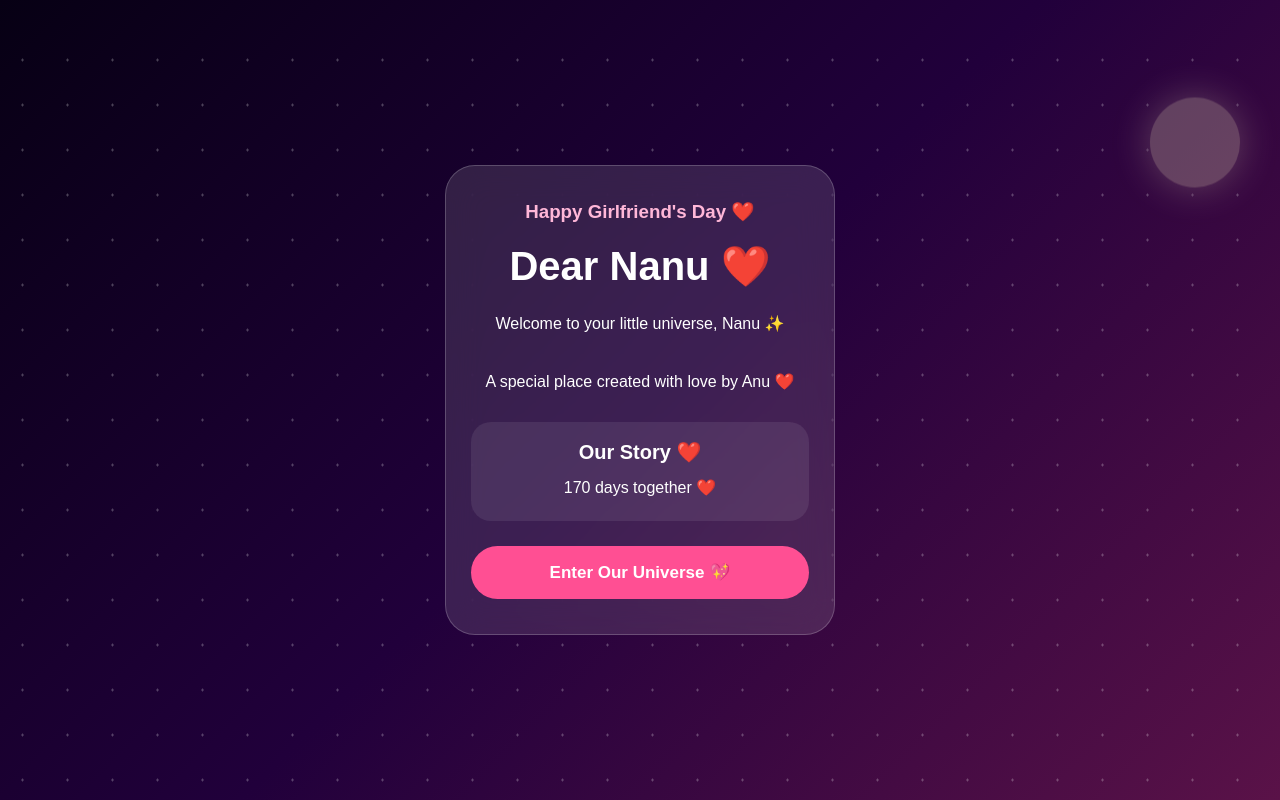
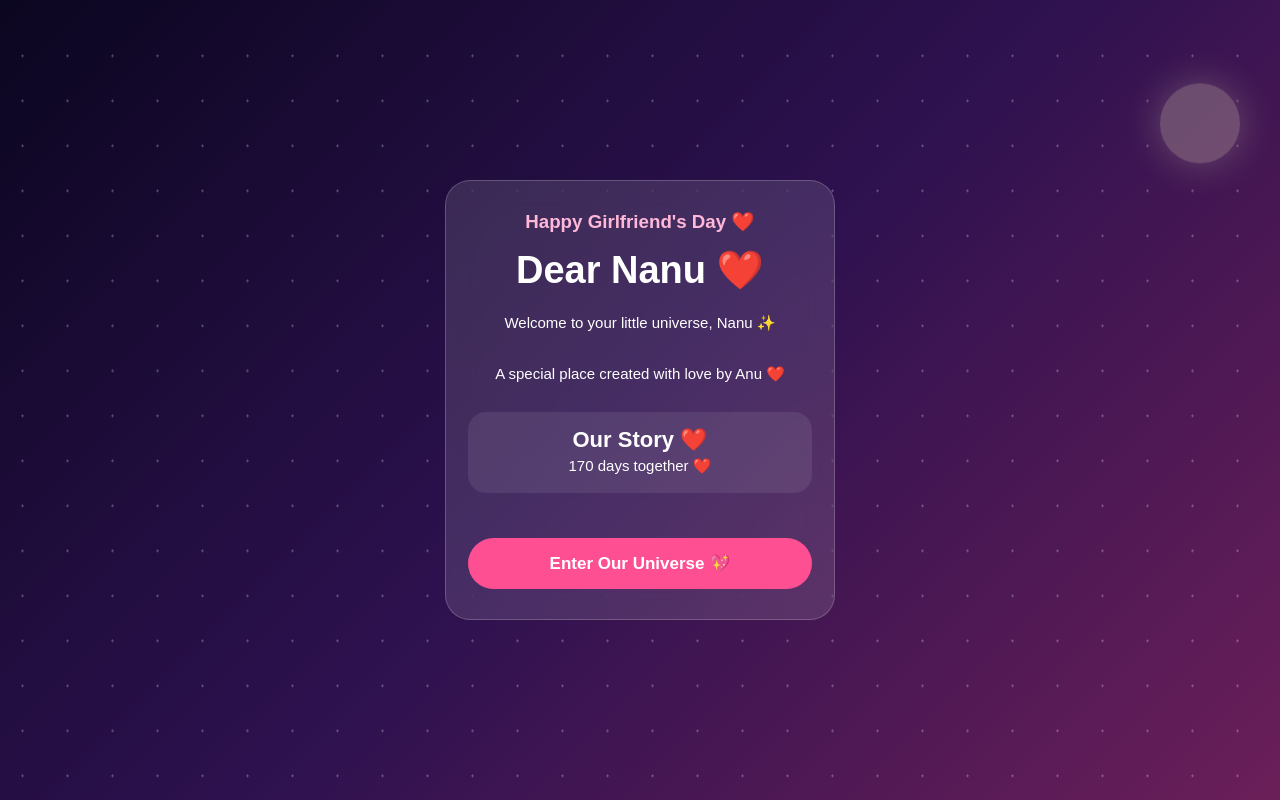
Before and after one commit to aneeshkumar2/nanu-universe, a plain HTML site: page index.html in a window 1280 px wide. Drawn offline with Linux system fonts and the light colour scheme.

Commit message:
Update style.css

```diff
--- a/css/style.css
+++ b/css/style.css
@@ -5,248 +5,154 @@
 }
 
 body{
-
     min-height:100vh;
-
     display:flex;
-
     justify-content:center;
-
     align-items:center;
-
     padding:20px;
-
-    font-family:Arial, sans-serif;
-
+    overflow:hidden;
+    font-family:Arial,Helvetica,sans-serif;
     color:white;
-
-    overflow:hidden;
-
-    background:
-    linear-gradient(
-    135deg,
-    #070014,
-    #21003b,
-    #5a1248
-    );
-
+    background:linear-gradient(135deg,#0b0620,#2d114f,#6b1f59);
 }
 
-
-/* stars */
-
 .background{
-
     position:fixed;
-
     inset:0;
-
     background-image:
-    radial-gradient(
-    white 1px,
-    transparent 1px
-    );
-
+        radial-gradient(white 1px,transparent 1px);
     background-size:45px 45px;
-
     opacity:.25;
-
-    animation:starsMove 40s linear infinite;
-
+    animation:stars 45s linear infinite;
 }
 
-
-@keyframes starsMove{
-
+@keyframes stars{
     from{
         transform:translateY(0);
     }
-
     to{
         transform:translateY(300px);
     }
-
 }
 
-
-
-/* moon */
-
-.background:after{
-
+.background::after{
     content:"";
-
     position:absolute;
-
-    top:60px;
-
+    top:50px;
     right:40px;
-
-    width:90px;
-
-    height:90px;
-
-    background:#fff5c7;
-
+    width:80px;
+    height:80px;
     border-radius:50%;
-
-    box-shadow:
-    0 0 40px #fff5c7;
-
+    background:#fff8cc;
+    box-shadow:0 0 40px #fff8cc;
 }
 
-
-
-/* card */
-
 .card{
-
     position:relative;
-
     z-index:2;
-
     width:100%;
-
     max-width:390px;
-
-    padding:35px 25px;
-
+    padding:30px 22px;
+    border-radius:25px;
+    background:rgba(255,255,255,.12);
+    backdrop-filter:blur(16px);
+    border:1px solid rgba(255,255,255,.2);
     text-align:center;
-
-    border-radius:30px;
-
-    background:
-    rgba(255,255,255,.12);
-
-    border:
-    1px solid rgba(255,255,255,.2);
-
-    backdrop-filter:blur(18px);
-
-    animation:appear 1.5s ease;
-
+    animation:fadeIn .8s ease;
 }
 
-
-
-@keyframes appear{
-
-from{
-
-    opacity:0;
-
-    transform:translateY(30px);
-
+@keyframes fadeIn{
+    from{
+        opacity:0;
+        transform:translateY(25px);
+    }
+    to{
+        opacity:1;
+        transform:translateY(0);
+    }
 }
 
-to{
-
-    opacity:1;
-
-    transform:translateY(0);
-
+h1{
+    font-size:38px;
+    margin-bottom:18px;
 }
 
+h2{
+    font-size:22px;
 }
 
-
-
 h3{
-
-    color:#ffb7d8;
-
-    margin-bottom:20px;
-
+    color:#ffb8d8;
+    margin-bottom:15px;
 }
 
-
-
-h1{
-
-    font-size:40px;
-
-    margin-bottom:20px;
-
+p{
+    line-height:1.7;
+    font-size:15px;
 }
 
-
-
-p{
-
-    line-height:1.8;
-
+.timer{
+    margin:25px 0;
+    padding:15px;
+    border-radius:18px;
+    background:rgba(255,255,255,.08);
 }
 
-
-
-.timer{
-
-    margin:25px 0;
-
-    padding:18px;
-
-    border-radius:20px;
-
-    background:
-    rgba(255,255,255,.08);
-
+button{
+    width:100%;
+    margin-top:20px;
+    padding:15px;
+    border:none;
+    border-radius:30px;
+    background:#ff4f93;
+    color:white;
+    font-size:17px;
+    font-weight:bold;
+    cursor:pointer;
 }
 
-
-
-.timer h2{
-
-    font-size:20px;
-
-    margin-bottom:10px;
-
+button:hover{
+    background:#ff2d7a;
 }
 
-
-
-button{
-
-    width:100%;
-
-    padding:16px;
-
-    border:none;
-
-    border-radius:50px;
-
-    background:#ff4f93;
-
-    color:white;
-
-    font-size:17px;
-
-    font-weight:bold;
-
+.menu{
+    display:flex;
+    flex-direction:column;
+    gap:14px;
+    margin-top:25px;
 }
 
-
-
-button:active{
-
-    transform:scale(.96);
-
+.menu a{
+    display:block;
+    text-decoration:none;
+    color:white;
+    background:rgba(255,255,255,.10);
+    padding:15px;
+    border-radius:18px;
+    transition:.25s;
 }
 
+.menu a:hover{
+    background:#ff4f93;
+    transform:scale(1.03);
+}
 
+@media (max-width:480px){
 
-@media(max-width:400px){
+    body{
+        padding:15px;
+    }
+
+    .card{
+        padding:25px 18px;
+    }
 
     h1{
-
-        font-size:32px;
-
+        font-size:30px;
     }
 
-
-    .card{
-
-        padding:25px 18px;
-
+    h2{
+        font-size:20px;
     }
 
 }
```
